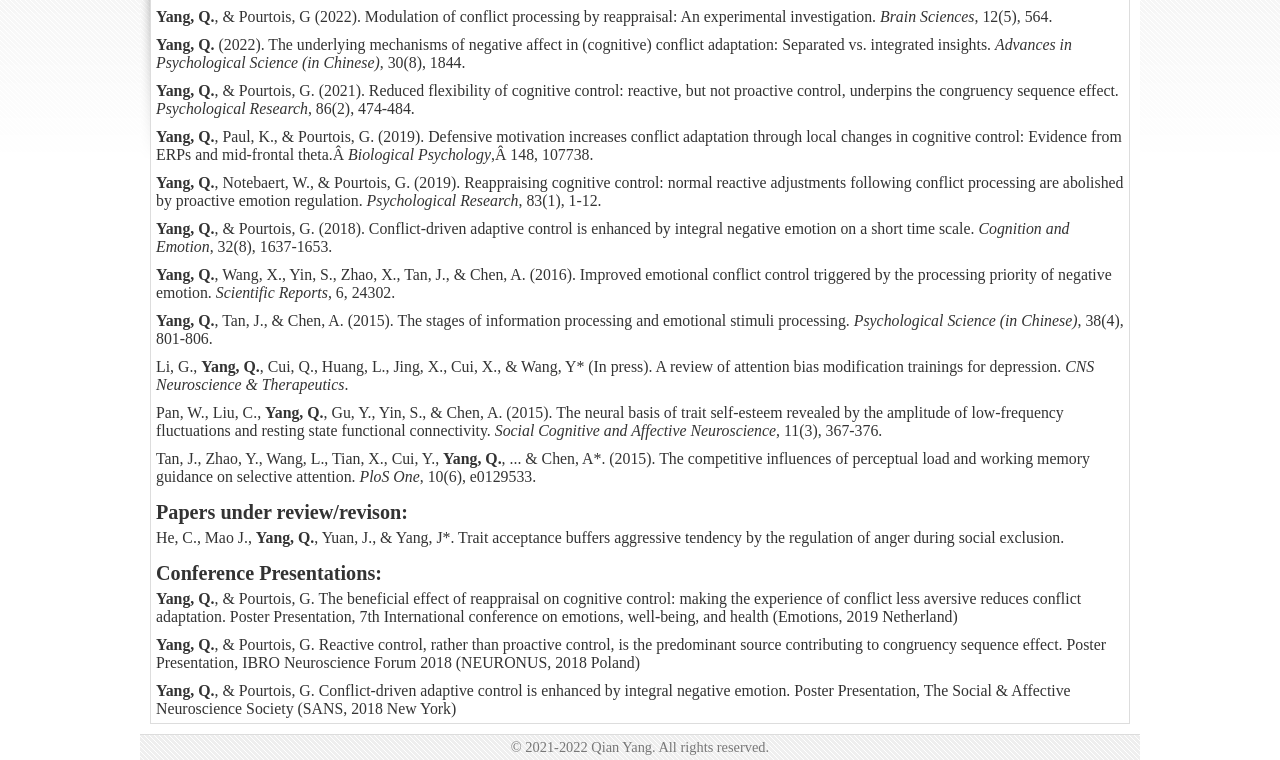
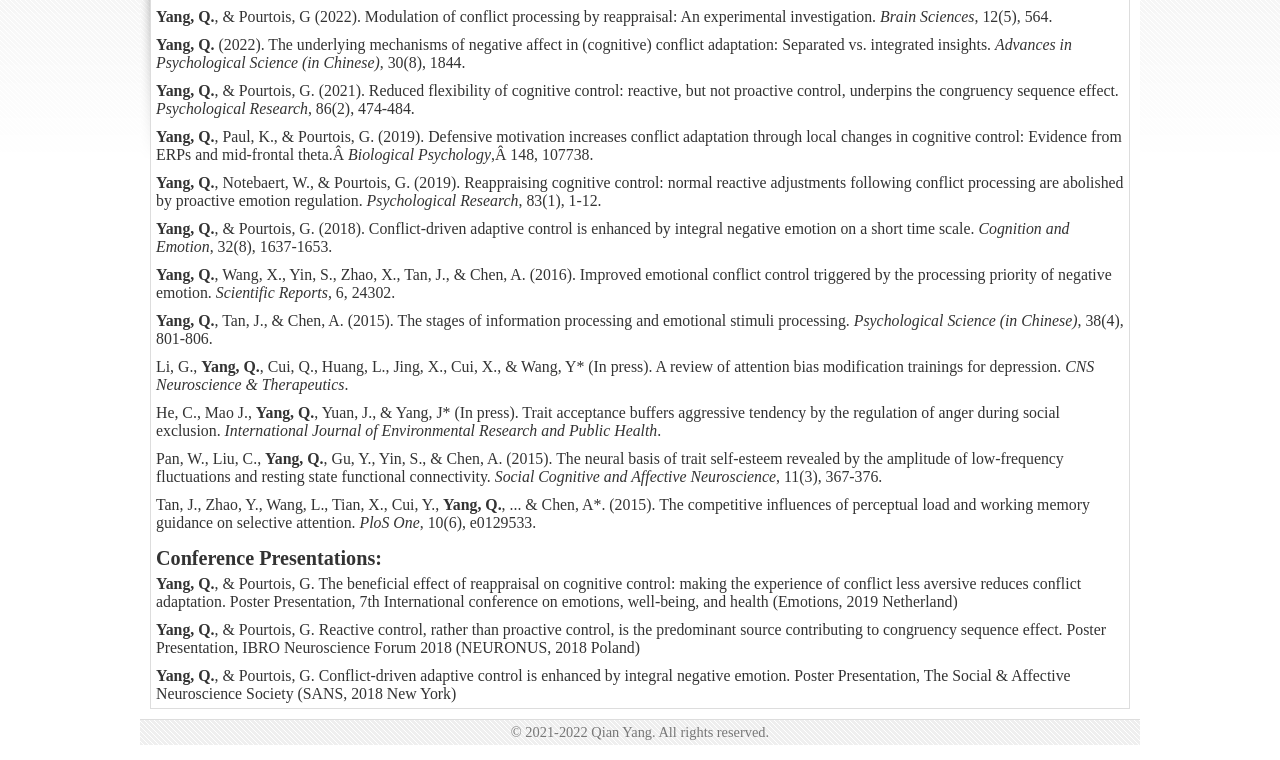
Before and after one commit to qianyangecho/qianyangecho.github.io, a plain HTML site: page publications.html in a window 1280 px wide. Shown: the part 136-896 px from the top of the page. Drawn offline with Linux system fonts and the light colour scheme.

Commit message:
Update publications.html

```diff
--- a/publications.html
+++ b/publications.html
@@ -43,13 +43,12 @@
 
 	          <p>Li, G., <b>Yang, Q.</b>, Cui, Q., Huang, L., Jing, X., Cui, X., & Wang, Y* (In press). A review of attention bias modification trainings for depression. <em> CNS Neuroscience & Therapeutics</em>. </p>
 
+	          <p>He, C., Mao J., <b>Yang, Q.</b>, Yuan, J., & Yang, J* (In press). Trait acceptance buffers aggressive tendency by the regulation of anger during social exclusion. <em> International Journal of Environmental Research and Public Health</em>. </p>
+
 		  <p>Pan, W., Liu, C., <b>Yang, Q.</b>, Gu, Y., Yin, S., & Chen, A. (2015). The neural basis of trait self-esteem revealed by the amplitude of low-frequency fluctuations and resting state functional connectivity. <em>Social Cognitive and Affective Neuroscience</em>, 11(3), 367-376.</p>
 
 		  <p>Tan, J., Zhao, Y., Wang, L., Tian, X., Cui, Y., <b>Yang, Q.</b>, ... & Chen, A*. (2015). The competitive influences of perceptual load and working memory guidance on selective attention. <em>PloS One</em>, 10(6), e0129533.</p>
 
-	  <p></p>
-	  <bp>Papers under review/revison:</bp>
-		  <p>He, C., Mao J., <b>Yang, Q.</b>, Yuan, J., & Yang, J*. Trait acceptance buffers aggressive tendency by the regulation of anger during social exclusion. </p>
 	  <p></p>
 	  <bp>Conference Presentations:</bp>
 	          <p><b>Yang, Q.</b>, & Pourtois, G. The beneficial effect of reappraisal on cognitive control: making the experience of conflict less aversive reduces conflict adaptation. Poster Presentation, 7th International conference on emotions, well-being, and health (Emotions, 2019 Netherland)</p>
```
